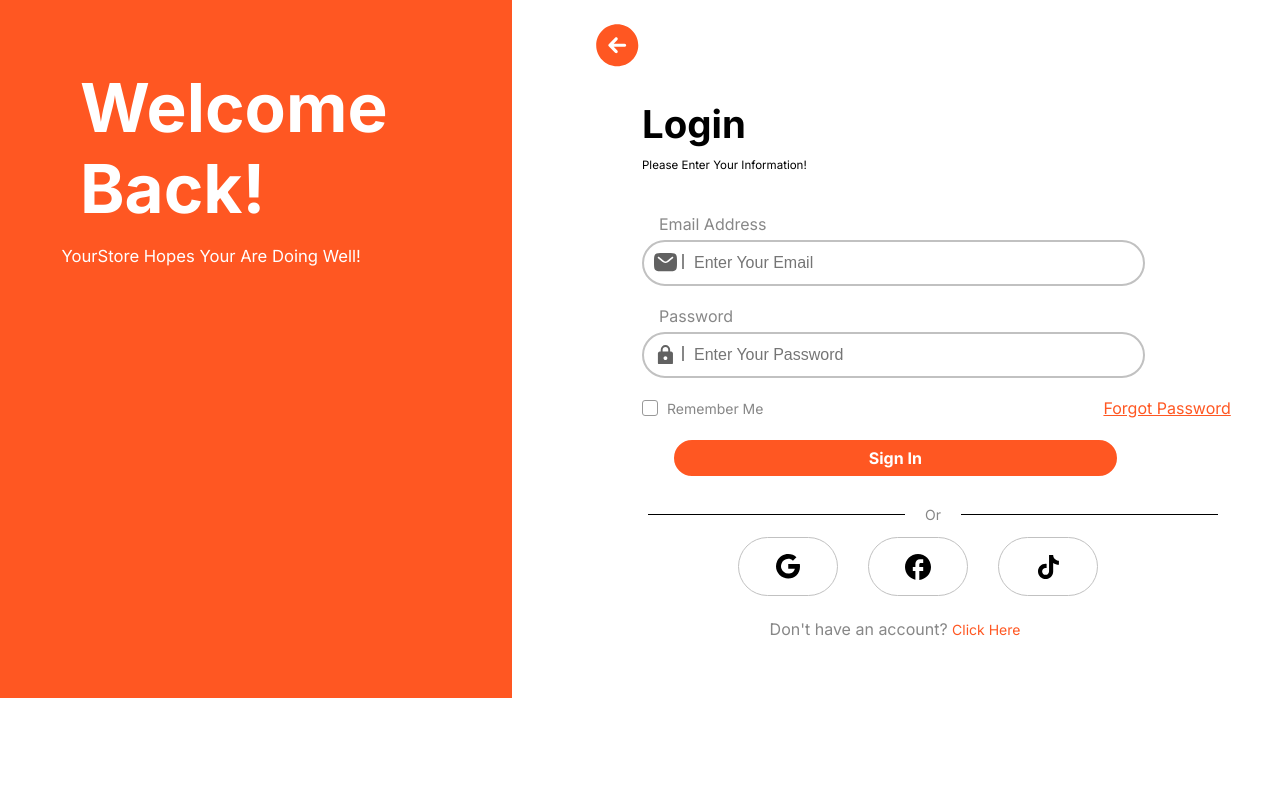
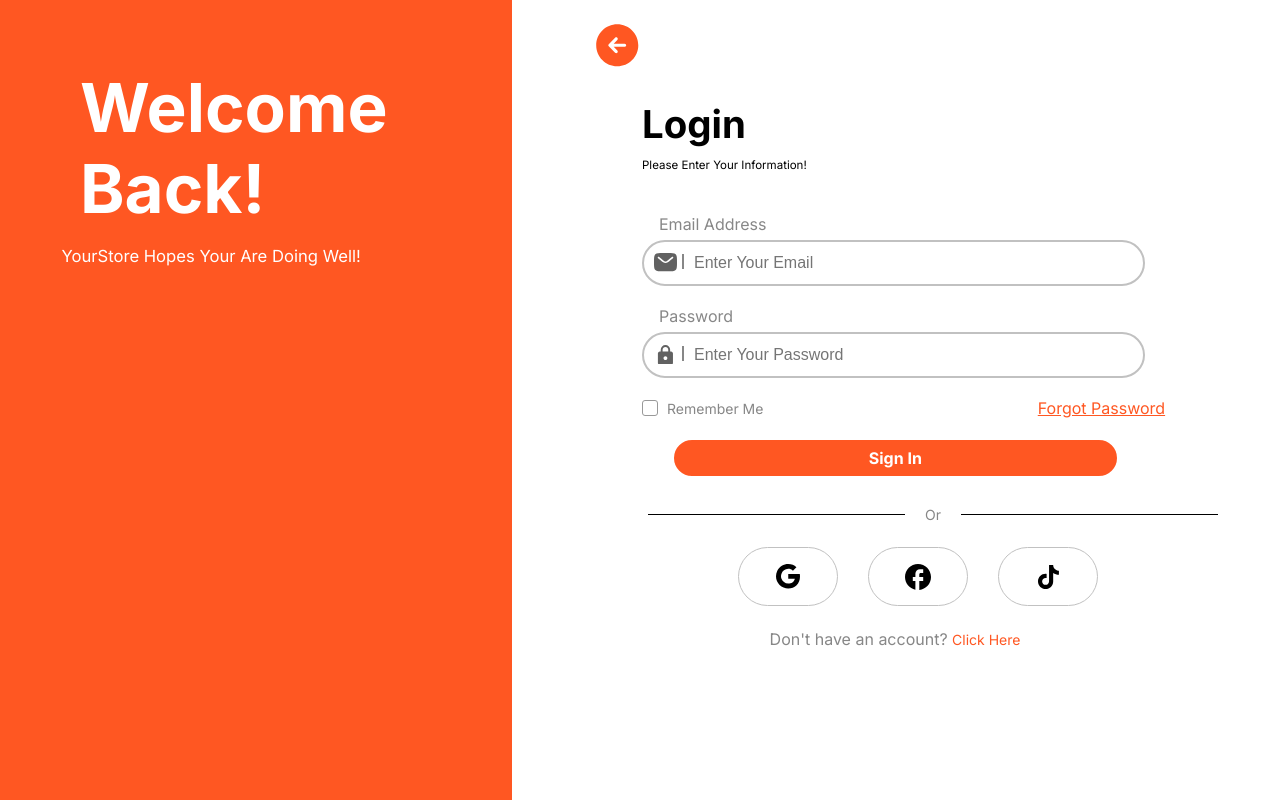
Before and after one commit to AssmaeAlida/Plateforme-d-e-commerce-B2B, a React (Vite) app in the folder E-comerce_Front-end-React/e-comerce_front-end_react/: page /login in a window 1280 px wide. Shown: the top 800 px of the page. Built offline with nearby package versions, Linux system fonts and the light colour scheme.

Commit message:
commitedmimani

```diff
--- a/E-comerce_Front-end-React/e-comerce_front-end_react/src/Components/ForgetPassword/Register/Demi_orange/demi_orange.css
+++ b/E-comerce_Front-end-React/e-comerce_front-end_react/src/Components/ForgetPassword/Register/Demi_orange/demi_orange.css
@@ -2,6 +2,7 @@
 
     background-color: #FF5722;
     color: #FFF;
+
 
 font-family: Inter;
 font-size: 4.5vw;
@@ -21,3 +22,8 @@ width: 90%;
     padding-left: 12%;
 
 }
+.Demi_orange a{
+    color: #FFF;
+    padding-left: 12%;
+
+}
--- a/E-comerce_Front-end-React/e-comerce_front-end_react/src/Components/ForgetPassword/Register/Login.jsx
+++ b/E-comerce_Front-end-React/e-comerce_front-end_react/src/Components/ForgetPassword/Register/Login.jsx
@@ -5,8 +5,8 @@ import LoginForm from "./RegisterForm/LoginForm";
 export default function Login(){
 return(
     <>
-<div className="flex">
-              <div className="demiorange" >
+<div className="flex" >
+              <div className="demiorange"  style={{height:970}} >
 
                 <Demi_orange  grandtitle={"Welcome Back!"} smalltitle={"YourStore Hopes Your Are Doing Well!"}/>
               </div>
--- a/E-comerce_Front-end-React/e-comerce_front-end_react/src/Components/ForgetPassword/Register/Register.jsx
+++ b/E-comerce_Front-end-React/e-comerce_front-end_react/src/Components/ForgetPassword/Register/Register.jsx
@@ -6,8 +6,8 @@ export default function Register(){
 
 
         return (
-            <div className="flex">
-              <div className="demiorange" >
+            <div className="flex" >
+              <div className="demiorange" style={{height:970}}>
 
                 <Demi_orange   grandtitle={"Welcome to Your Store!"} smalltitle="We're glad to have you join us !"/>
               </div>
--- a/E-comerce_Front-end-React/e-comerce_front-end_react/src/Components/ForgetPassword/Register/RegisterForm/LoginForm.css
+++ b/E-comerce_Front-end-React/e-comerce_front-end_react/src/Components/ForgetPassword/Register/RegisterForm/LoginForm.css
@@ -7,6 +7,8 @@
     padding-left: 15%;
     align-items: center;
     text-align: center;
+    margin-top: 10px;
+
 
 }
 .facebook{
@@ -15,3 +17,5 @@
 .back{
     margin-left: -50px;
 }
+.register_form{
+    }
--- a/E-comerce_Front-end-React/e-comerce_front-end_react/src/Components/ForgetPassword/Register/RegisterForm/LoginForm.jsx
+++ b/E-comerce_Front-end-React/e-comerce_front-end_react/src/Components/ForgetPassword/Register/RegisterForm/LoginForm.jsx
@@ -56,7 +56,7 @@ export default function LoginForm() {
                             <input type="checkbox" id="radio1" name="radios" />
                             <label htmlFor="radio1">Remember Me</label>
                         </div>
-                        <div style={{marginLeft: "340px", color: "red"}} className="forgetpasswd">
+                        <div style={{marginLeft: "43%", color: "red"}} className="forgetpasswd">
                             <a href="/forgetpassword">Forgot Password</a>
                         </div>
                     </div>
@@ -65,7 +65,7 @@ export default function LoginForm() {
                         <br />
                     </div>
                 </form>
-                <div>
+                <div style={{alignContent: 'center'}} >
                     <h2 className="divider line one-line">Or</h2>
                 </div>
                 <div className="socialmedia flex">
--- a/E-comerce_Front-end-React/e-comerce_front-end_react/src/Components/ForgetPassword/Register/RegisterForm/RegisterForm.jsx
+++ b/E-comerce_Front-end-React/e-comerce_front-end_react/src/Components/ForgetPassword/Register/RegisterForm/RegisterForm.jsx
@@ -93,9 +93,7 @@ export default function RegisterForm() {
                 </div>
             </form>
 
-            <div>
-                <h2 className="divider line one-line">Or</h2>
-            </div>
+
 
             <div className="haveaccount">
                 <p>Already have an account <a   href="/login">Click Here</a></p>
```
